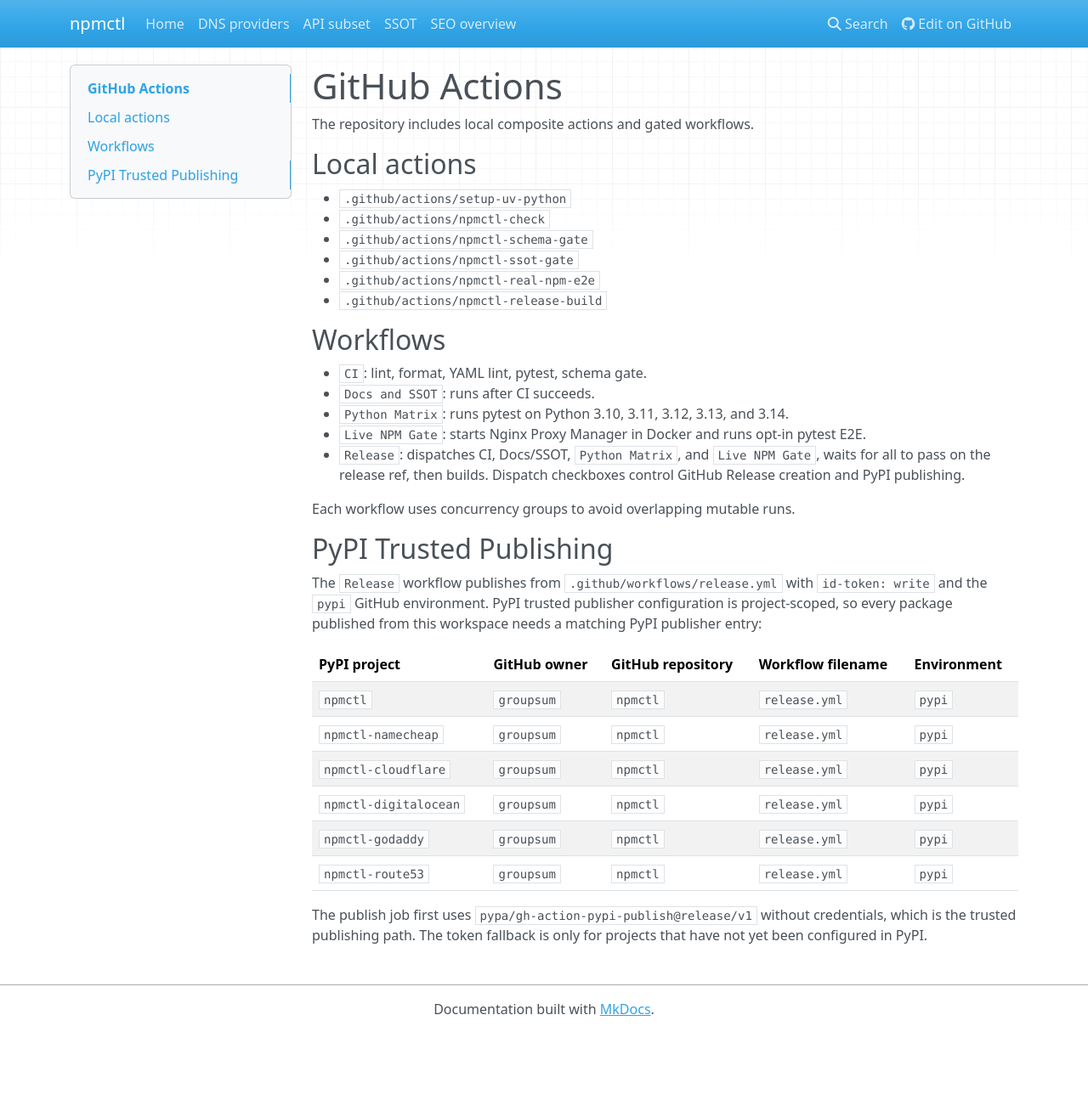
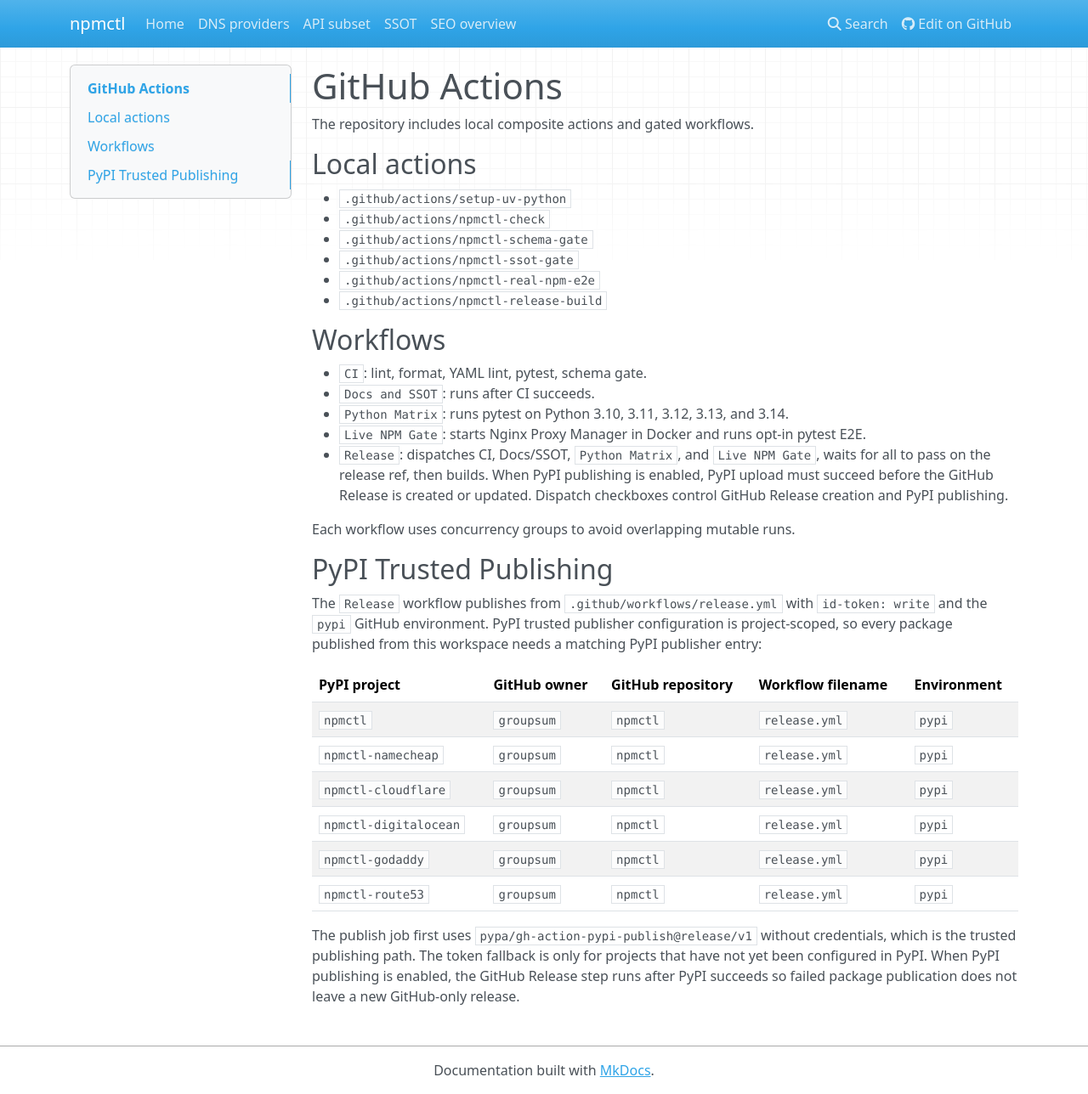
Before and after one commit to groupsum/npmctl, an MkDocs documentation site: the page built from docs/github-actions.md, in a window 1280 px wide and 1288 px high. Shown: the whole window at 85% size. Built offline with MkDocs 1.6.1, drawn with Linux system fonts in a browser that asks for light colours; nearby versions of some CDN libraries.

Commit message:
Gate GitHub release on PyPI publish success

```diff
--- a/docs/github-actions.md
+++ b/docs/github-actions.md
@@ -17,7 +17,7 @@ The repository includes local composite actions and gated workflows.
 - `Docs and SSOT`: runs after CI succeeds.
 - `Python Matrix`: runs pytest on Python 3.10, 3.11, 3.12, 3.13, and 3.14.
 - `Live NPM Gate`: starts Nginx Proxy Manager in Docker and runs opt-in pytest E2E.
-- `Release`: dispatches CI, Docs/SSOT, `Python Matrix`, and `Live NPM Gate`, waits for all to pass on the release ref, then builds. Dispatch checkboxes control GitHub Release creation and PyPI publishing.
+- `Release`: dispatches CI, Docs/SSOT, `Python Matrix`, and `Live NPM Gate`, waits for all to pass on the release ref, then builds. When PyPI publishing is enabled, PyPI upload must succeed before the GitHub Release is created or updated. Dispatch checkboxes control GitHub Release creation and PyPI publishing.
 
 Each workflow uses concurrency groups to avoid overlapping mutable runs.
 
@@ -39,4 +39,6 @@ needs a matching PyPI publisher entry:
 
 The publish job first uses `pypa/gh-action-pypi-publish@release/v1` without
 credentials, which is the trusted publishing path. The token fallback is only
-for projects that have not yet been configured in PyPI.
+for projects that have not yet been configured in PyPI. When PyPI publishing is
+enabled, the GitHub Release step runs after PyPI succeeds so failed package
+publication does not leave a new GitHub-only release.
```
Also changed, not shown: 3 other files.
